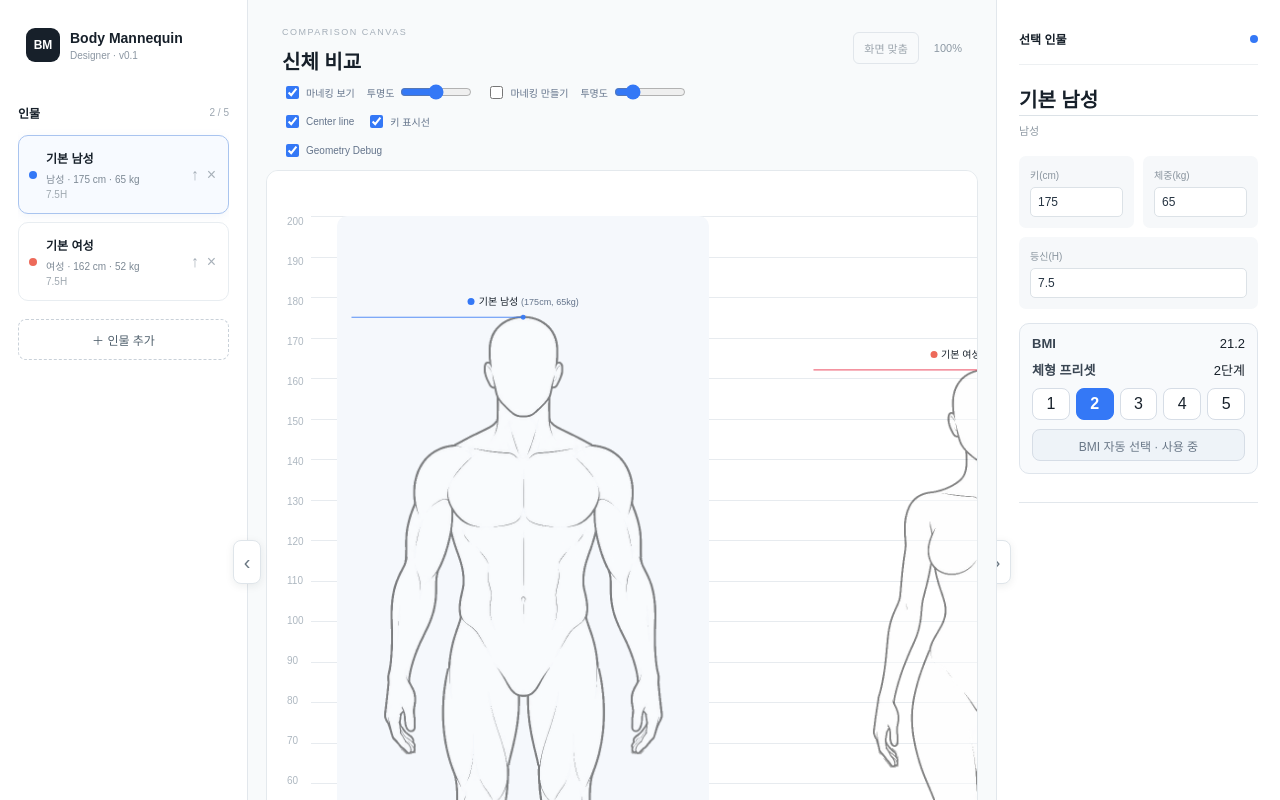
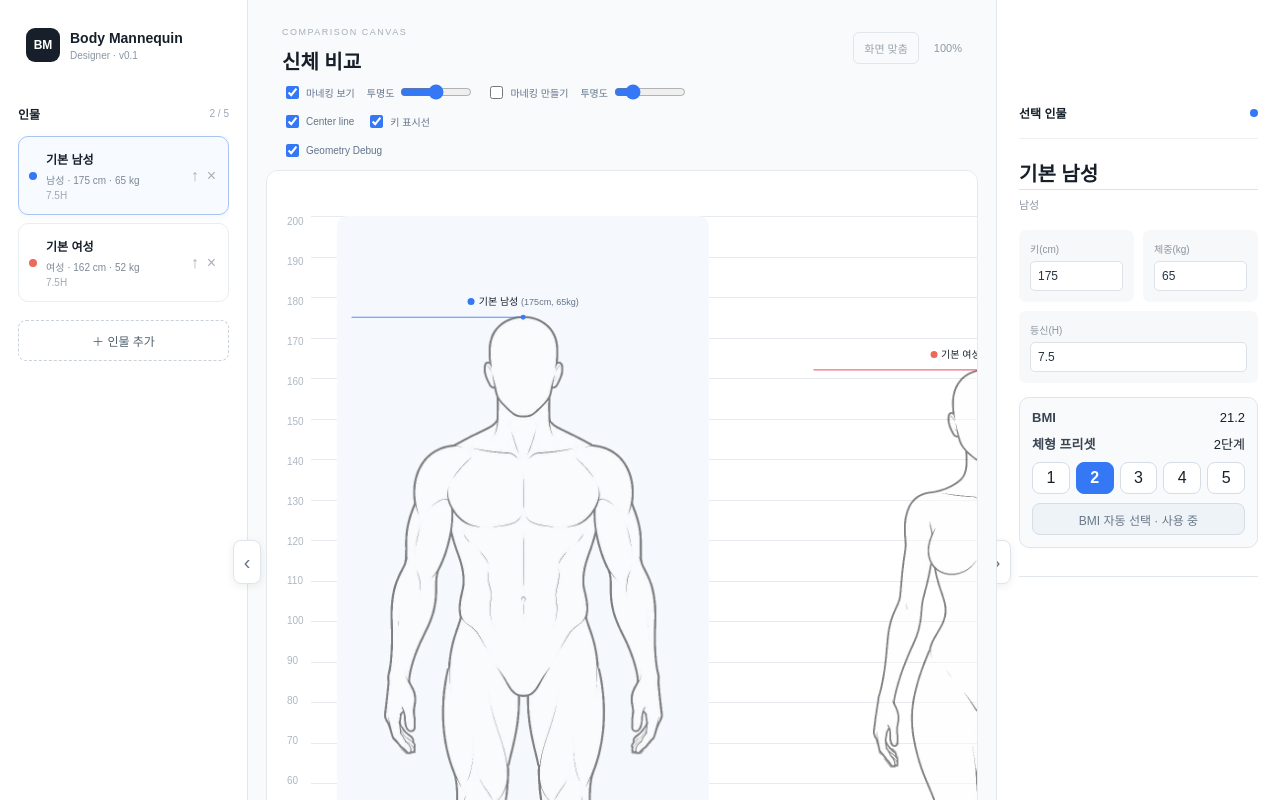
Before and after one commit to hyunseoklims/body-mannequin-designer, a Next.js app: page / in a window 1280 px wide. Shown: the top 800 px of the page. Built offline with nearby package versions, Linux system fonts and the light colour scheme.

Commit message:
style: align sidebar content headings

```diff
--- a/app/globals.css
+++ b/app/globals.css
@@ -25,3 +25,7 @@
 .app.left-collapsed .left .sidebar-content,.app.right-collapsed .right .sidebar-content{display:none}
 .app.left-collapsed .left-toggle{right:-14px}
 .app.right-collapsed .right-toggle{left:-14px}
+
+/* Align primary sidebar text rows */
+.right .sidebar-content{padding-top:74px}
+.left .side-title,.right .panel-title{min-height:18px;align-items:center}
```
